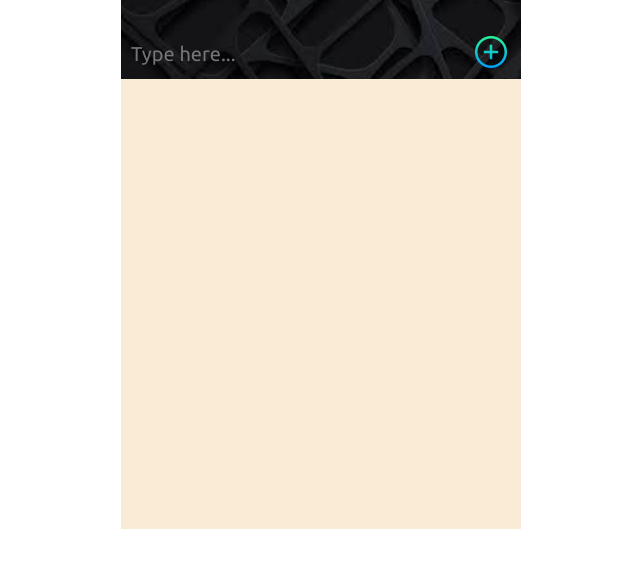
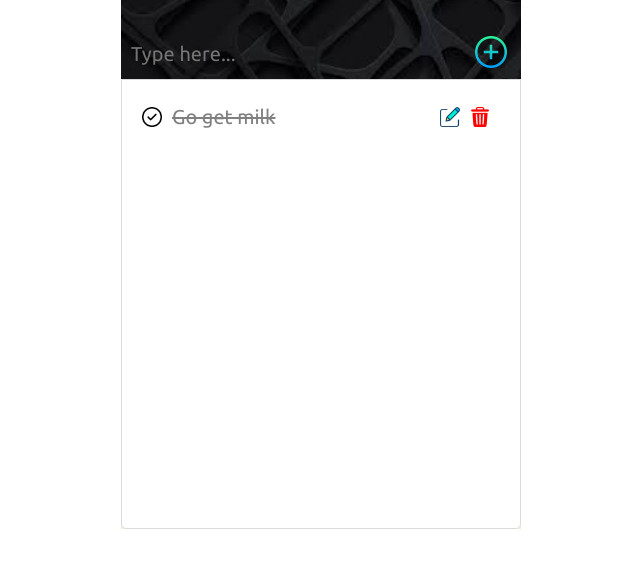
Before and after one commit to shanto-swe029/todo-app, a plain HTML site: page Client/index.html in a window 1280 px wide. Shown: the part 171-738 px from the top of the page, without its empty margins (319-959 px from the left). Drawn offline with Linux system fonts and the light colour scheme.

Commit message:
todos completed

```diff
--- a/Client/index.html
+++ b/Client/index.html
@@ -21,6 +21,15 @@
                 </form>
             </div>
         </header>
+        <div id="todos-list">
+            <div class="todo" id="0">
+                <!-- <img src="img/circle-unmarked.png" class="img-icon-small"> -->
+                <img src="img/circle-marked.png" class="img-icon-small">
+                <p class="checked">Go get milk</p>
+                <img src="img/edit.png" class="img-icon-small">
+                <img src="img/trash-red.png" class="img-icon-small">
+            </div>
+        </div>
     </div>
 </body>
 </html>
```
Also changed, not shown: Client/img/edit.png (added), Client/img/plus.gif (deleted), Client/img/plus.png (deleted), Client/img/trash-red.png (added), Client/img/trash-red2.png (added), Client/img/trash.png (added).
